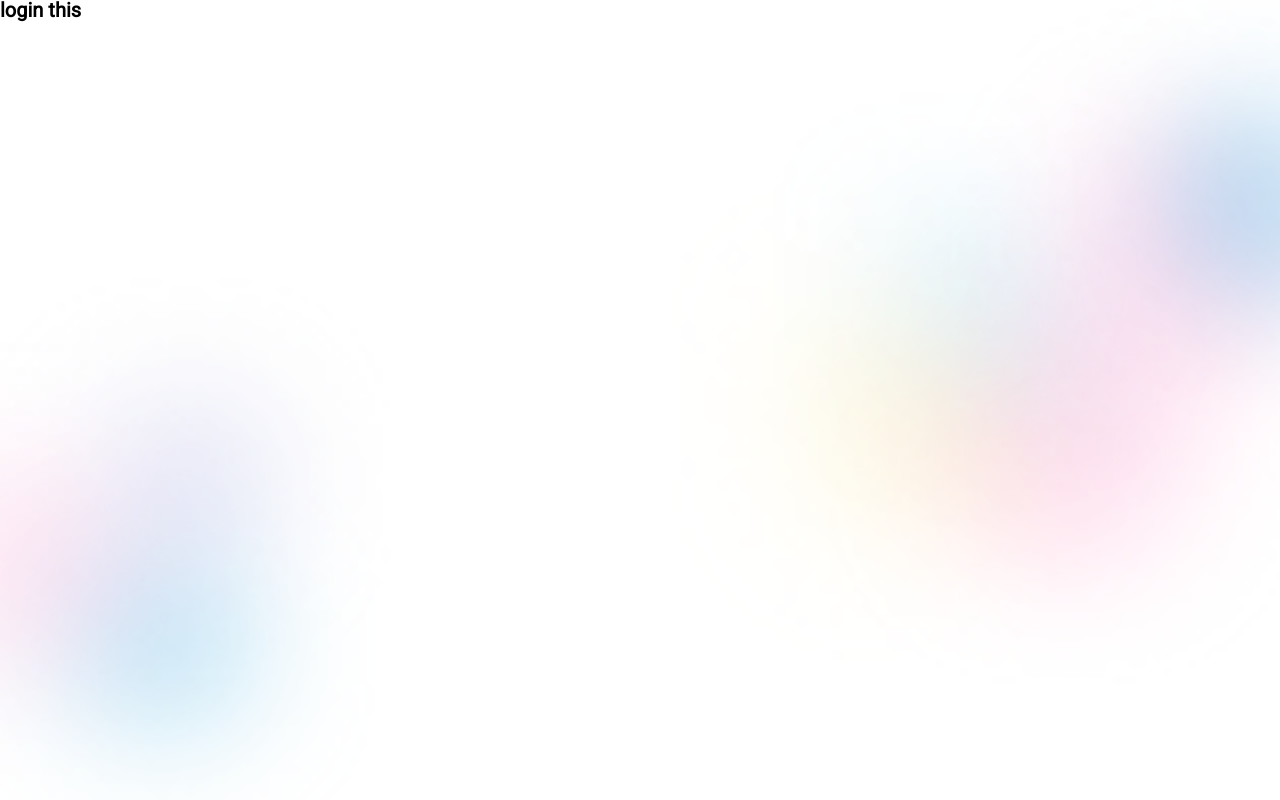
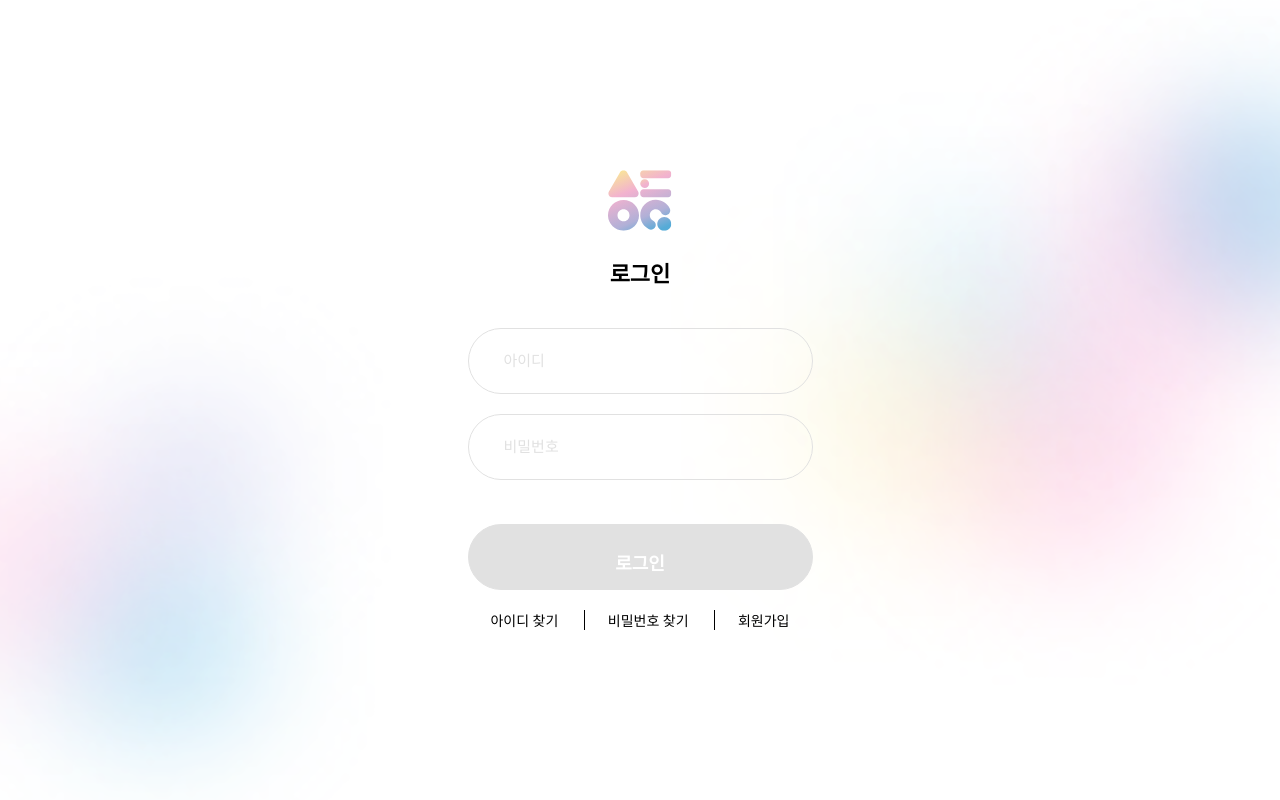
Before and after one commit to stockOneQ/front, a Next.js app: page /login in a window 1280 px wide. Built offline with nearby package versions, Linux system fonts and the light colour scheme.

Commit message:
feat(login): 로그인 페이지 구현

```diff
--- /dev/null
+++ b/components/login/index.tsx
@@ -0,0 +1,52 @@
+import Image from 'next/image';
+import mainLogo from 'public/assets/icons/login/mainLogo.svg';
+import { useEffect, useState } from 'react';
+import * as S from './style';
+
+/** 로그인 초기 화면 */
+const Login = () => {
+  const [isTyped, setIsTyped] = useState(false);
+  const [enteredID, setEnteredID] = useState('');
+  const [enteredPassword, setEnteredPassword] = useState('');
+
+  const idChangeHandler = (e: React.FormEvent<HTMLInputElement>) => {
+    setEnteredID(e.target.value);
+  }
+  const passwordChangeHandler = (e: React.FormEvent<HTMLInputElement>) => {
+    setEnteredPassword(e.target.value);
+  }
+
+  useEffect(() => {
+    if (enteredID !== '' && enteredPassword !== '') {
+      setIsTyped(true);
+    } else {
+      setIsTyped(false);
+    }
+  }, [enteredID, enteredPassword])
+
+  return (
+    <S.LoginSection>
+      <S.LoginHeaderBox>
+        <Image src={mainLogo} alt="main-logo" width={63.6} height={61} />
+        <p>로그인</p>
+      </S.LoginHeaderBox>
+      <S.LoginBodyBox>
+        <S.LoginInputBox>
+          <input type="text" placeholder="아이디"  onChange={idChangeHandler} />
+          <input type="password" placeholder="비밀번호" onChange={passwordChangeHandler} />
+        </S.LoginInputBox>
+        <S.LoginButton isTyped={isTyped} disabled={!isTyped} onClick={() => {console.log(123123);
+        }}>로그인</S.LoginButton>
+      </S.LoginBodyBox>
+      <S.LoginFooterBox>
+        <button>아이디 찾기</button>
+        <div>&nbsp;</div>
+        <button>비밀번호 찾기</button>
+        <div>&nbsp;</div>
+        <button>회원가입</button>
+      </S.LoginFooterBox>
+    </S.LoginSection>
+  );
+};
+
+export default Login;
--- /dev/null
+++ b/components/login/style.ts
@@ -0,0 +1,101 @@
+import styled from 'styled-components';
+
+const LoginSection = styled.section`
+  width: 38.5rem;
+  padding: 2rem;
+  margin: 0 auto;
+  transform: translateY(calc(50vh - 50%));
+`
+
+const LoginHeaderBox = styled.div`
+  margin: 0 auto;
+  margin-bottom: 4rem;
+  width: 6.36rem;
+
+  img {
+    margin-bottom: 2.3rem;
+  }
+
+  p {
+    color: var(--color-black);
+    text-align: center;
+    font-size: 2.2rem;
+    font-weight: 600;
+    line-height: normal;
+  }
+`
+
+const LoginBodyBox = styled.div`
+  display: flex;
+  flex-direction: column;
+  gap: 4.4rem;
+`
+
+const LoginInputBox = styled.div`
+  display: flex;
+  flex-direction: column;
+  gap: 2rem;
+  font-size: 1.5rem;
+  font-weight: 500;
+  line-height: normal;
+  color: var(--color-black);
+
+  input {
+    width: 34.5rem;
+    height: 6.6rem;
+    border: 1px solid #E1E1E1;
+    border-radius: 5rem;
+    padding: 2.4rem 3.5rem;
+  }
+
+  input::placeholder {
+    color: #E1E1E1;
+  }
+`
+
+interface ILoginButtonProps {
+  isTyped: boolean;
+}
+
+const LoginButton = styled.button<ILoginButtonProps>`
+  width: 34.5rem;
+  height: 6.6rem;
+  border: 1px solid #E1E1E1;
+  border-radius: 5rem;
+  padding: 2.4rem 3.5rem;
+  background-color: #E1E1E1;
+  margin-bottom: 2rem;
+  background-image: ${({ isTyped }) => isTyped ? `url('/assets/icons/login/bg-img/loginBtnBg.svg')` : ''};
+  cursor: ${({ isTyped }) => isTyped ? 'pointer' : 'default'};
+
+  font-size: 1.8rem;
+  font-weight: 700;
+  line-height: normal;
+  color: var(--color-white);
+`
+
+const LoginFooterBox = styled.div`
+  display: flex;
+  justify-content: space-evenly;
+
+  button {
+    color: var(--color-black);
+    text-align: center;
+    font-size: 1.4rem;
+    font-weight: 400;
+    line-height: normal;
+  }
+
+  div {
+    border-right: 1px solid var(--color-black);
+  }
+`
+
+export {
+  LoginSection,
+  LoginHeaderBox,
+  LoginBodyBox,
+  LoginInputBox,
+  LoginButton,
+  LoginFooterBox
+}
--- a/pages/index.tsx
+++ b/pages/index.tsx
@@ -3,7 +3,7 @@ import MainPage from 'components/main/index';
 const Home = () => {
   return (
     <>
-     <MainPage />
+      <MainPage />
     </>
   );
 };
--- a/pages/login/index.tsx
+++ b/pages/login/index.tsx
@@ -1,12 +1,10 @@
+import Login from 'components/login';
 import Header from "../../layouts/Header";
 
-const Login = () => {
+const LoginPage = () => {
   return (
-    <div>
-      <h1>login this</h1>
-      {/* Add your content here */}
-    </div>
+    <Login />
   );
 };
 
-export default Login;
+export default LoginPage;
```
Also changed, not shown: public/assets/icons/login/bg-img/loginBtnBg.svg (added), public/assets/icons/login/mainLogo.svg (added).
